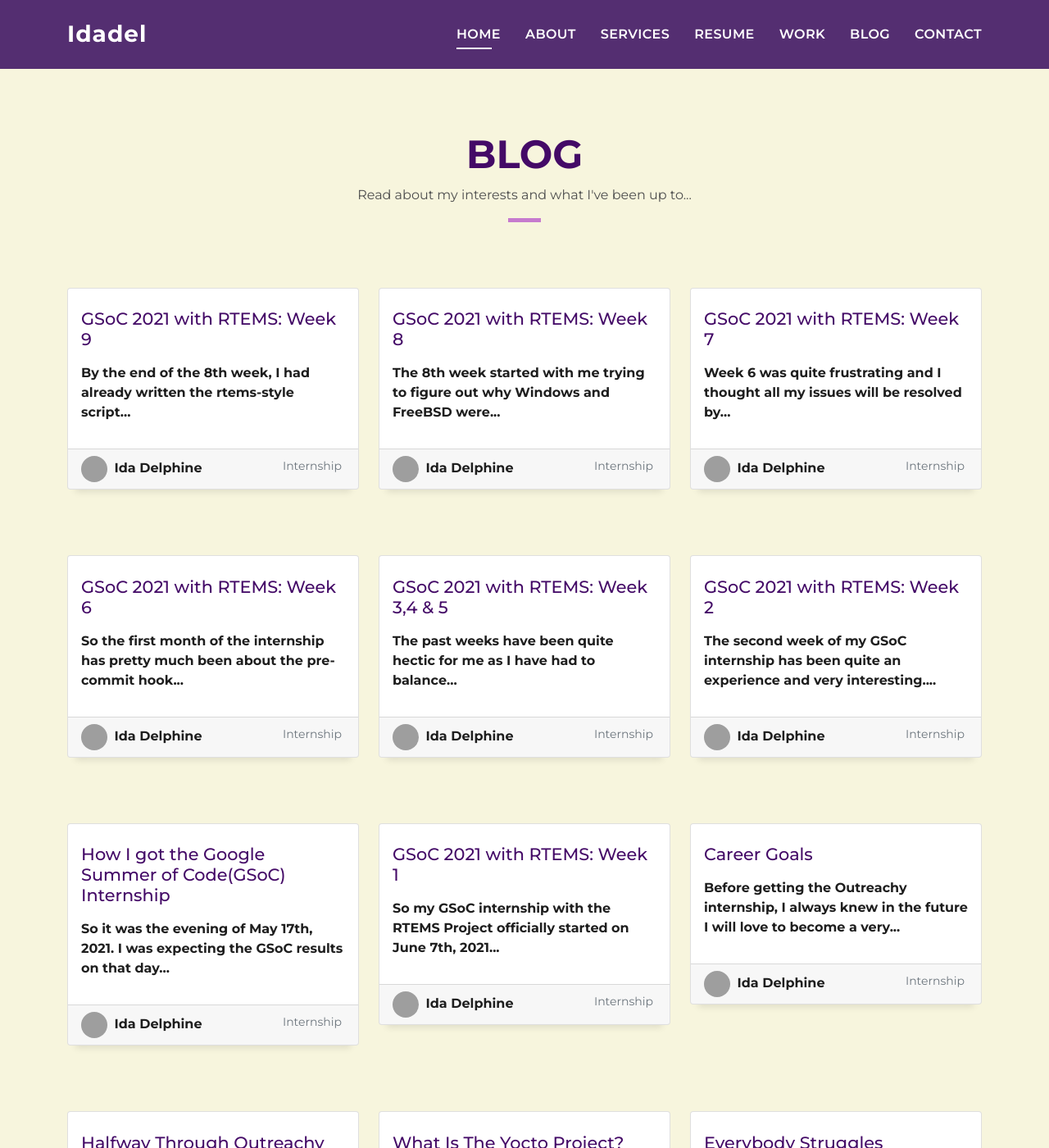
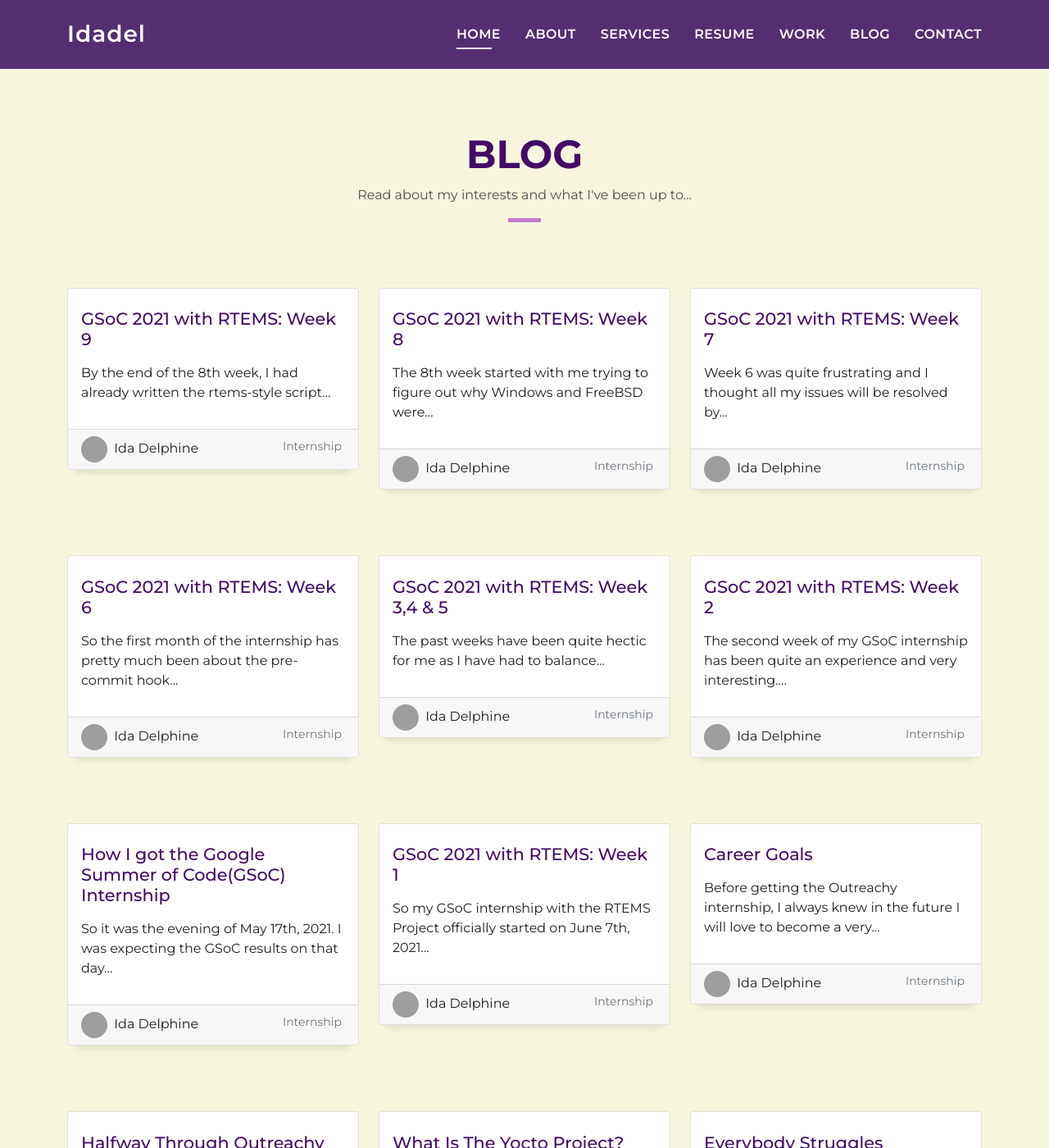
Before and after one commit to Idadelveloper/Idadelveloper.github.io, a Jekyll site: the page built from blog/index.html, in a window 1280 px wide and 1400 px high. Shown: the whole window at 82% size. Built offline with Jekyll 4.4.1, drawn with Linux system fonts in a browser that asks for light colours; grey boxes are pictures that could not be loaded.

Commit message:
Update style.css

```diff
--- a/assets/css/style.css
+++ b/assets/css/style.css
@@ -27,12 +27,12 @@ a {
   color: #1e1e1e;
   text-decoration: none;
   transition: all 0.5s ease-in-out;
-  font-weight: bold;
 }
 
 p a {
     color: #E63E6D;
     font-weight: bold;
+    transition: all 0.5s ease-in-out;
 }
 
 a:hover {
```
